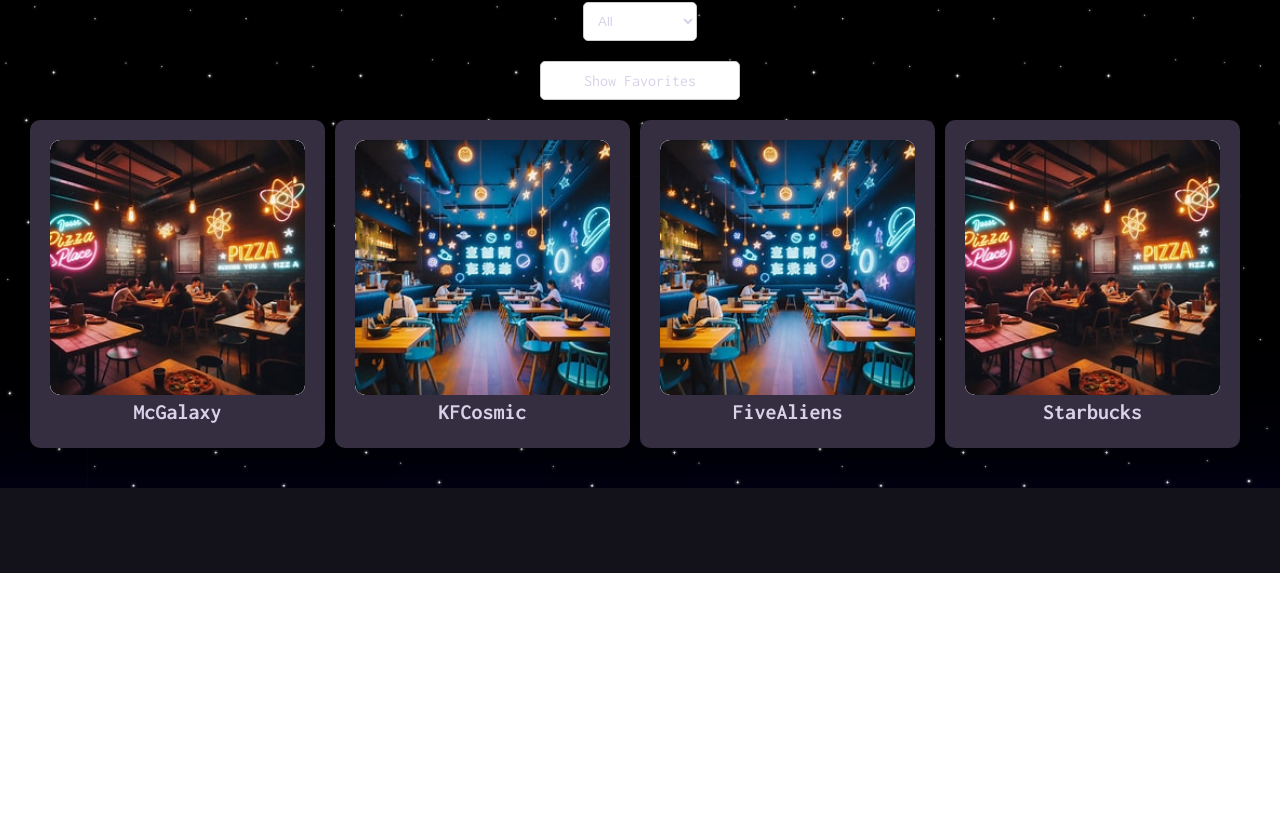
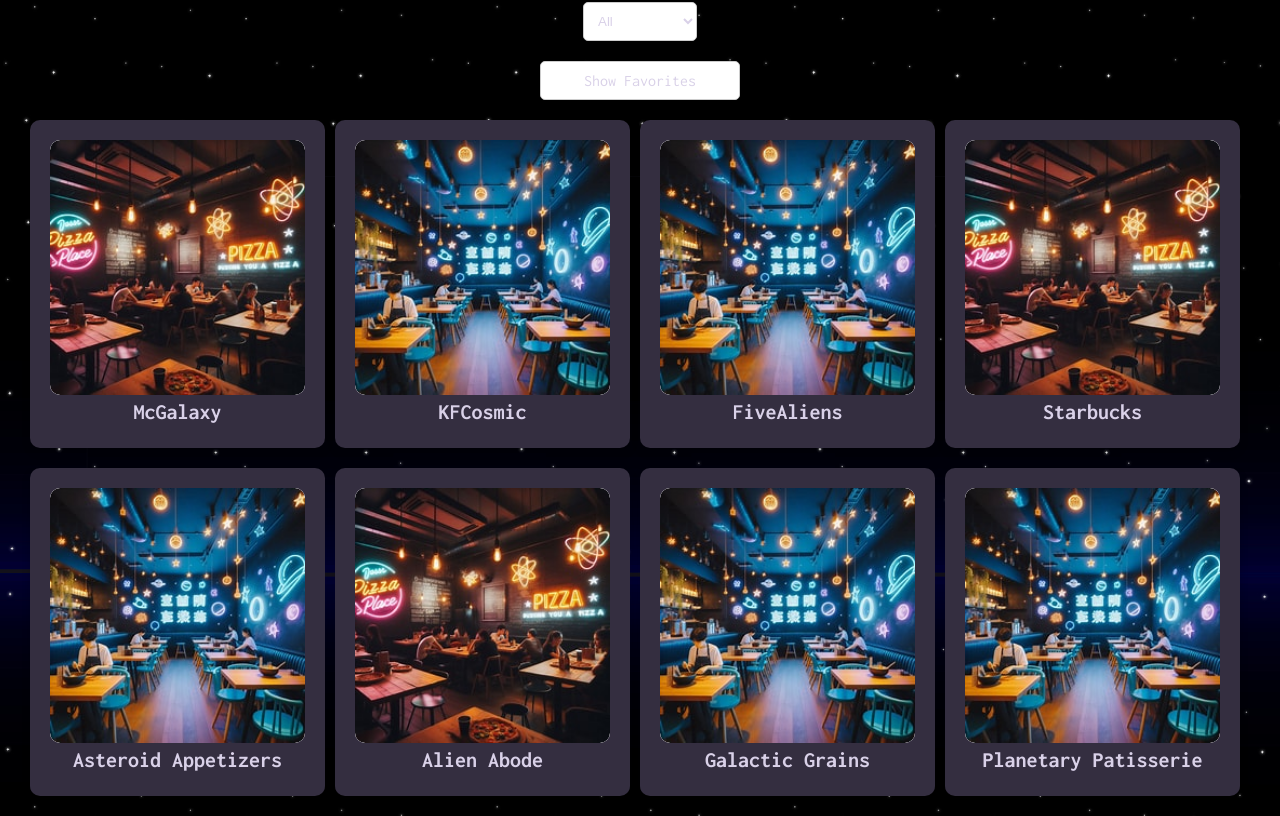
Before and after one commit to unpro-grammer/wdcc-hackathon, a React (Vite) app: page /earth in a window 1280 px wide. Shown: the part 227-1043 px from the top of the page. Before the commit the page ends 800 px from the top, so only its background shows below. Built offline with nearby package versions, Linux system fonts and the light colour scheme.

Commit message:
Earth page complete

```diff
--- a/src/pages/earth.jsx
+++ b/src/pages/earth.jsx
@@ -38,15 +38,15 @@ function EarthPage() {
 
     // Sample data
     const blocks1 = [
-        { imgSrc: rest3, link: '/restaurants', type: 'earth', name: 'McGalaxy', dietary: ['gluten-free', 'vegetarian'], favorite: false },
-        { imgSrc: rest, link: 'https://google.com', type: 'earth', name: 'KFCosmic', dietary: ['vegan'], favorite: true },
-        { imgSrc: rest8, link: 'https://google.com', type: 'earth', name: 'FiveAliens', dietary: ['gluten-free'], favorite: false },
-        { imgSrc: rest3, link: 'https://google.com', type: 'earth', name: 'Starbucks', dietary: ['gluten-free', 'vegetarian'], favorite: false },
-        { imgSrc: rest, link: 'https://google.com', type: 'earth', name: 'Galactic Gourmet', dietary: ['vegan'], favorite: true },
-        { imgSrc: rest8, link: 'https://google.com', type: 'earth', name: 'Asteroid Appetizers', dietary: ['gluten-free'], favorite: false },
-        { imgSrc: rest3, link: 'https://google.com', type: 'earth', name: 'Alien Abode', dietary: ['gluten-free', 'vegetarian'], favorite: false },
-        { imgSrc: rest, link: 'https://google.com', type: 'earth', name: 'Galactic Grains', dietary: ['vegan'], favorite: true },
-        { imgSrc: rest8, link: 'https://google.com', type: 'earth', name: 'Planetary Patisserie', dietary: ['gluten-free'], favorite: false }
+        { imgSrc: rest3, link: '/restaurants', type: 'earth1', name: 'McGalaxy', dietary: ['gluten-free', 'vegetarian'], favorite: false },
+        { imgSrc: rest, link: 'https://google.com', type: 'earth1', name: 'KFCosmic', dietary: ['vegan'], favorite: true },
+        { imgSrc: rest8, link: 'https://google.com', type: 'earth1', name: 'FiveAliens', dietary: ['gluten-free'], favorite: false },
+        { imgSrc: rest3, link: 'https://google.com', type: 'earth1', name: 'Starbucks', dietary: ['gluten-free', 'vegetarian'], favorite: false },
+        { imgSrc: rest, link: 'https://google.com', type: 'earth1', name: 'Galactic Gourmet', dietary: ['vegan'], favorite: true },
+        { imgSrc: rest8, link: 'https://google.com', type: 'earth2', name: 'Asteroid Appetizers', dietary: ['gluten-free'], favorite: false },
+        { imgSrc: rest3, link: 'https://google.com', type: 'earth2', name: 'Alien Abode', dietary: ['gluten-free', 'vegetarian'], favorite: false },
+        { imgSrc: rest, link: 'https://google.com', type: 'earth2', name: 'Galactic Grains', dietary: ['vegan'], favorite: true },
+        { imgSrc: rest8, link: 'https://google.com', type: 'earth2', name: 'Planetary Patisserie', dietary: ['gluten-free'], favorite: false }
       ];
 
       const filteredBlocks = selectedFilter
@@ -88,8 +88,20 @@ function EarthPage() {
               </button>
             </div>
           </div>
-          <div className="blocks-container">
-            {finalBlocks.filter(block => block.type === 'earth').slice(0, 4).map((block, index) => (
+          <div className="blocks-containerEarth">
+            {finalBlocks.filter(block => block.type === 'earth1').slice(0, 4).map((block, index) => (
+              <a href={block.link} key={index} className="block">
+                <div className="block-card">
+                  <div className="imgWrapper">
+                    <img src={block.imgSrc} alt={`Block ${index + 1}`} />
+                  </div>
+                  <p style={{ textAlign: 'center' }}>{block.name}</p>
+                </div>
+              </a>
+            ))}
+          </div>
+          <div className="blocks-containerEarth">
+            {finalBlocks.filter(block => block.type === 'earth2').slice(0, 4).map((block, index) => (
               <a href={block.link} key={index} className="block">
                 <div className="block-card">
                   <div className="imgWrapper">
--- a/src/styles/earth.css
+++ b/src/styles/earth.css
@@ -0,0 +1,10 @@
+.blocks-containerEarth{
+    display: flex;
+    flex-wrap: wrap;
+    justify-content: flex-start;
+    /* Align items from the left */
+    gap: 10px;
+    /* Add some space between blocks */
+    padding: 0 30px;
+    overflow-x: auto !important;
+  }
```
